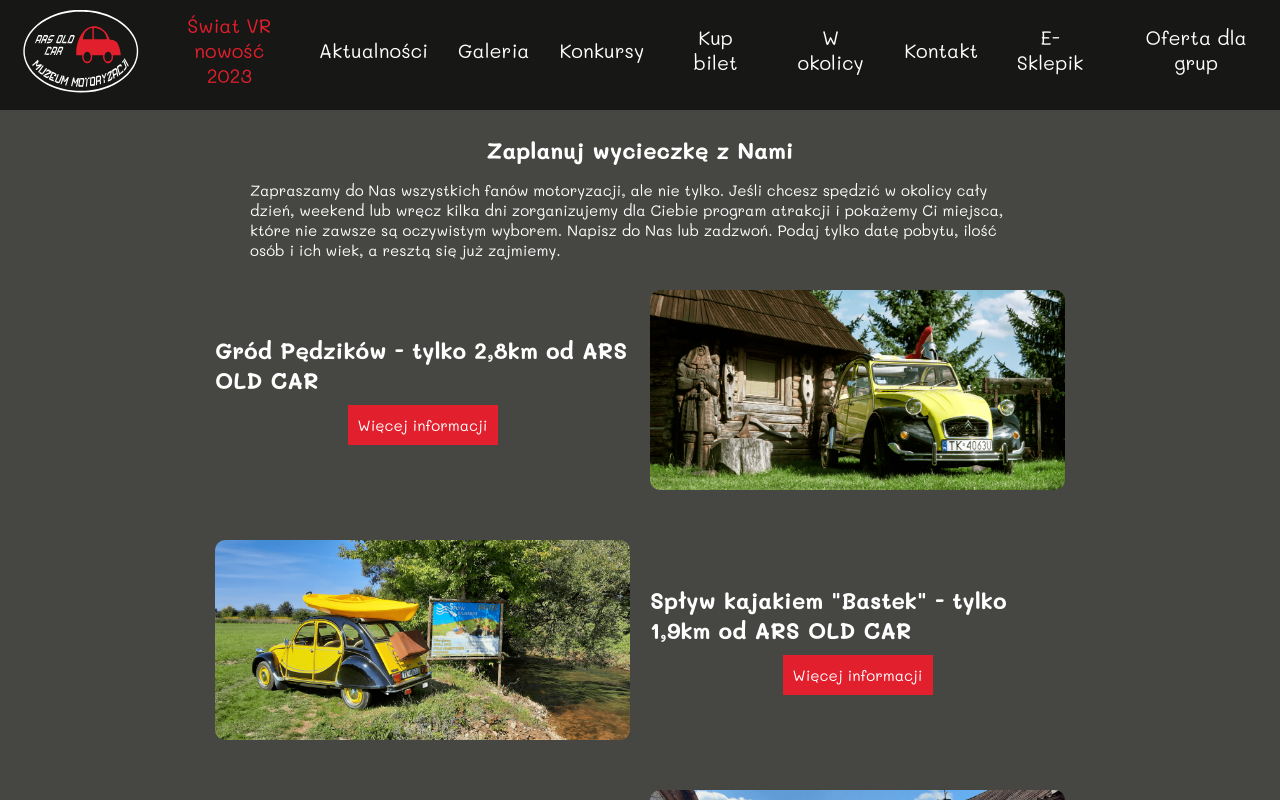
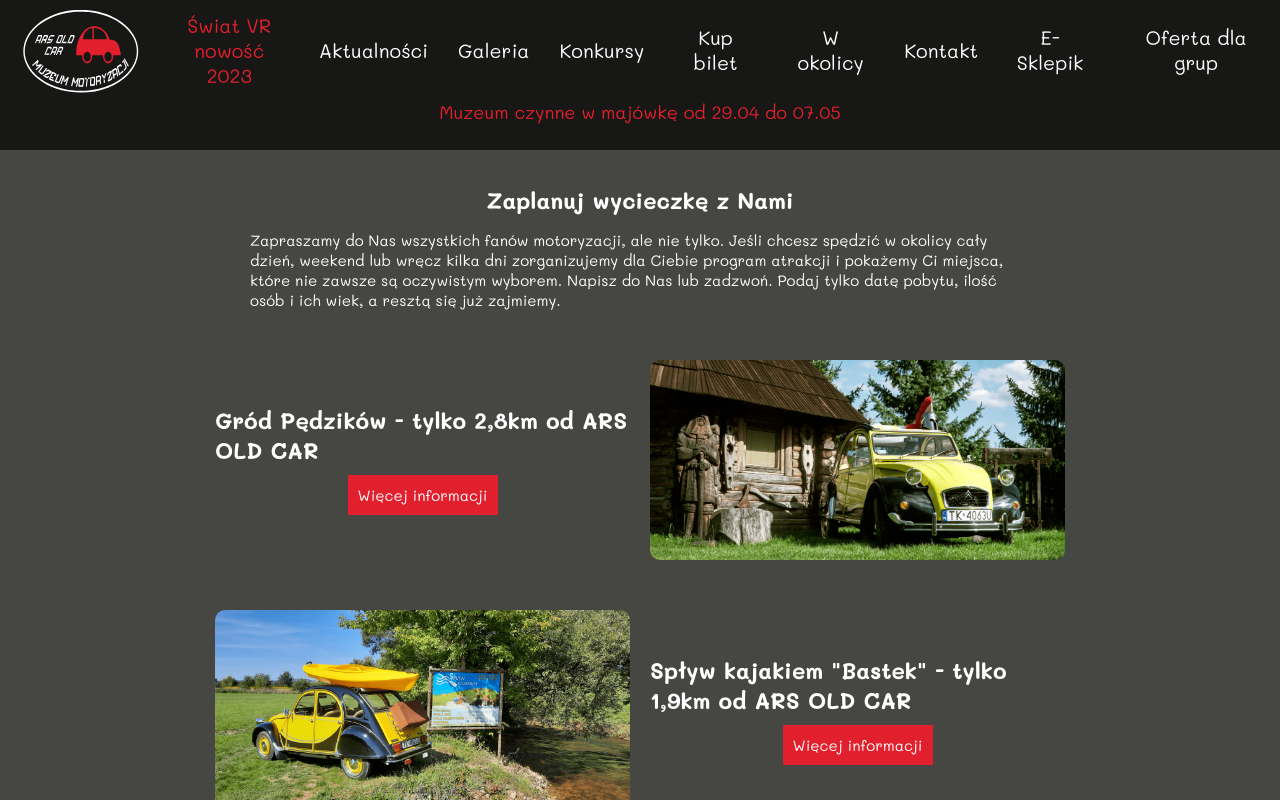
Before and after one commit to damian-guh/ars-old-car, a Next.js app: page /w-okolicy in a window 1280 px wide. Shown: the top 800 px of the page. Built offline with nearby package versions, Linux system fonts and the light colour scheme.

Commit message:
feat: add quick news section and improvements on page to implement it

```diff
--- a/src/components/Article/index.tsx
+++ b/src/components/Article/index.tsx
@@ -7,10 +7,11 @@ export const Wrapper = styled.section`
   grid-template-columns: 1fr;
   justify-items: center;
   gap: 45px;
-  padding-top: 40px;
+  padding-top: ${HEADER_HEIGHT};
 
   @media screen and ${({ theme }) => theme.screenSizes.lg} {
     grid-template-columns: 3fr 1fr;
+    padding-top: 50px;
   }
 `;
 
--- a/src/components/Contact/Contact.style.tsx
+++ b/src/components/Contact/Contact.style.tsx
@@ -1,6 +1,7 @@
 import styled, { css } from 'styled-components';
 import { FiPhone as PhoneIcon } from '@react-icons/all-files/fi/FiPhone';
 import { FiMail as MailIcon } from '@react-icons/all-files/fi/FiMail';
+import { HEADER_HEIGHT } from 'components/Layout/Header/Header.style';
 
 export const Wrapper = styled.section`
   display: grid;
@@ -8,7 +9,7 @@ export const Wrapper = styled.section`
   grid-template-rows: 80px repeat(3, 1fr);
   justify-items: center;
   align-items: center;
-  padding: 50px 0;
+  padding: calc(${HEADER_HEIGHT} + 20px) 0 50px 0;
 
   @media screen and ${({ theme }) => theme.screenSizes.lg} {
     grid-template-columns: 1fr 2fr;
--- a/src/components/Layout/Gallery/Gallery.style.tsx
+++ b/src/components/Layout/Gallery/Gallery.style.tsx
@@ -8,9 +8,11 @@ export const Wrapper = styled.div`
   justify-items: center;
   gap: 45px;
   width: 100%;
+  padding-top: ${HEADER_HEIGHT};
 
   @media screen and ${({ theme }) => theme.screenSizes.lg} {
     grid-template-columns: 3fr 1fr;
+    padding-top: 50px;
   }
 `;
 
--- a/src/components/Layout/Header/Header.style.tsx
+++ b/src/components/Layout/Header/Header.style.tsx
@@ -45,10 +45,10 @@ export const LogoWrapper = styled.div`
 
 export const QuickNewsSection = styled.section`
   width: 100vw;
+  height: 50px;
   grid-column: 1/3;
   font-size: ${({ theme }) => theme.fontSizes.md};
   color: ${({ theme }) => theme.colors.red};
-  padding: 5px;
   background-color: ${({ theme }) => theme.colors.headerGray};
   text-align: center;
 `;
--- a/src/components/Layout/Header/index.tsx
+++ b/src/components/Layout/Header/index.tsx
@@ -33,7 +33,9 @@ const Header = () => {
           onClick={() => toggleMenu && toggleMenu((prevState) => !prevState)}
         />
       )}
-      <QuickNewsSection />
+      <QuickNewsSection>
+        Muzeum czynne w majówkę od 29.04 do 07.05
+      </QuickNewsSection>
     </Wrapper>
   );
 };
--- a/src/components/Layout/index.tsx
+++ b/src/components/Layout/index.tsx
@@ -24,7 +24,7 @@ const Wrapper = styled.div<{ isMenuOpen: boolean }>`
 `;
 
 const ContentWrapper = styled.div`
-  padding-bottom: ${FOOTER_HEIGHT};
+  padding: 50px 0 ${FOOTER_HEIGHT} 0;
 `;
 
 type Props = {
--- a/src/components/Nearby/Nearby.style.tsx
+++ b/src/components/Nearby/Nearby.style.tsx
@@ -77,7 +77,8 @@ export const ImageWrapper = styled.div<Props>`
 export const NearbyTitleSectionWrapper = styled.section`
   display: flex;
   flex-direction: column;
-  margin: 40px 0;
+  margin-bottom: 40px;
+  padding-top: ${HEADER_HEIGHT};
   align-items: center;
   background-color: ${({ theme }) => theme.colors.darkGray};
 
@@ -86,6 +87,7 @@ export const NearbyTitleSectionWrapper = styled.section`
     top: calc(${HEADER_HEIGHT} + 20px);
     z-index: 1;
     margin: 0;
+    padding-top: 20px;
   }
 `;
 
--- a/src/components/Reservation/Reservation.style.tsx
+++ b/src/components/Reservation/Reservation.style.tsx
@@ -34,8 +34,12 @@ export const FormSectionWrapper = styled.section`
   width: 100%;
   min-height: calc(100vh - ${HEADER_HEIGHT} - ${FOOTER_HEIGHT});
   justify-content: center;
-  padding: 50px 5px;
+  padding: ${HEADER_HEIGHT} 5px 50px 5px;
   background-color: ${({ theme }) => theme.colors.headerGray};
+
+  @media screen and ${({ theme }) => theme.screenSizes.xl} {
+    padding-top: 50px;
+  }
 `;
 
 export const StyledHeading = styled.h1`
--- a/src/pages/qr.tsx
+++ b/src/pages/qr.tsx
@@ -11,9 +11,11 @@ export const Wrapper = styled.div`
   justify-items: center;
   gap: 25px;
   width: 100%;
+  padding-top: ${HEADER_HEIGHT};
 
   @media screen and ${({ theme }) => theme.screenSizes.lg} {
     grid-template-columns: 3fr 1fr;
+    padding-top: 50px;
   }
 `;
 
```
